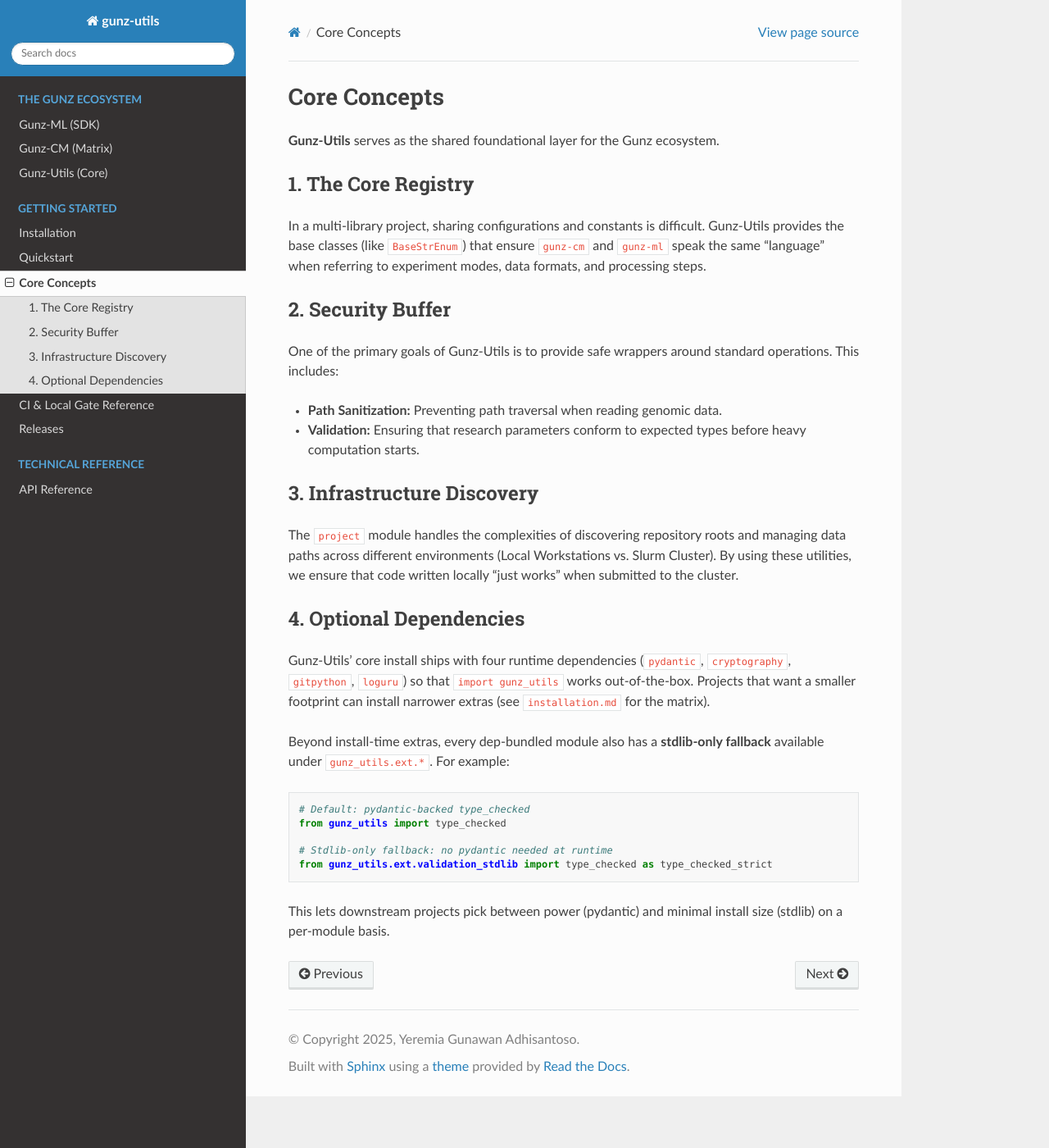
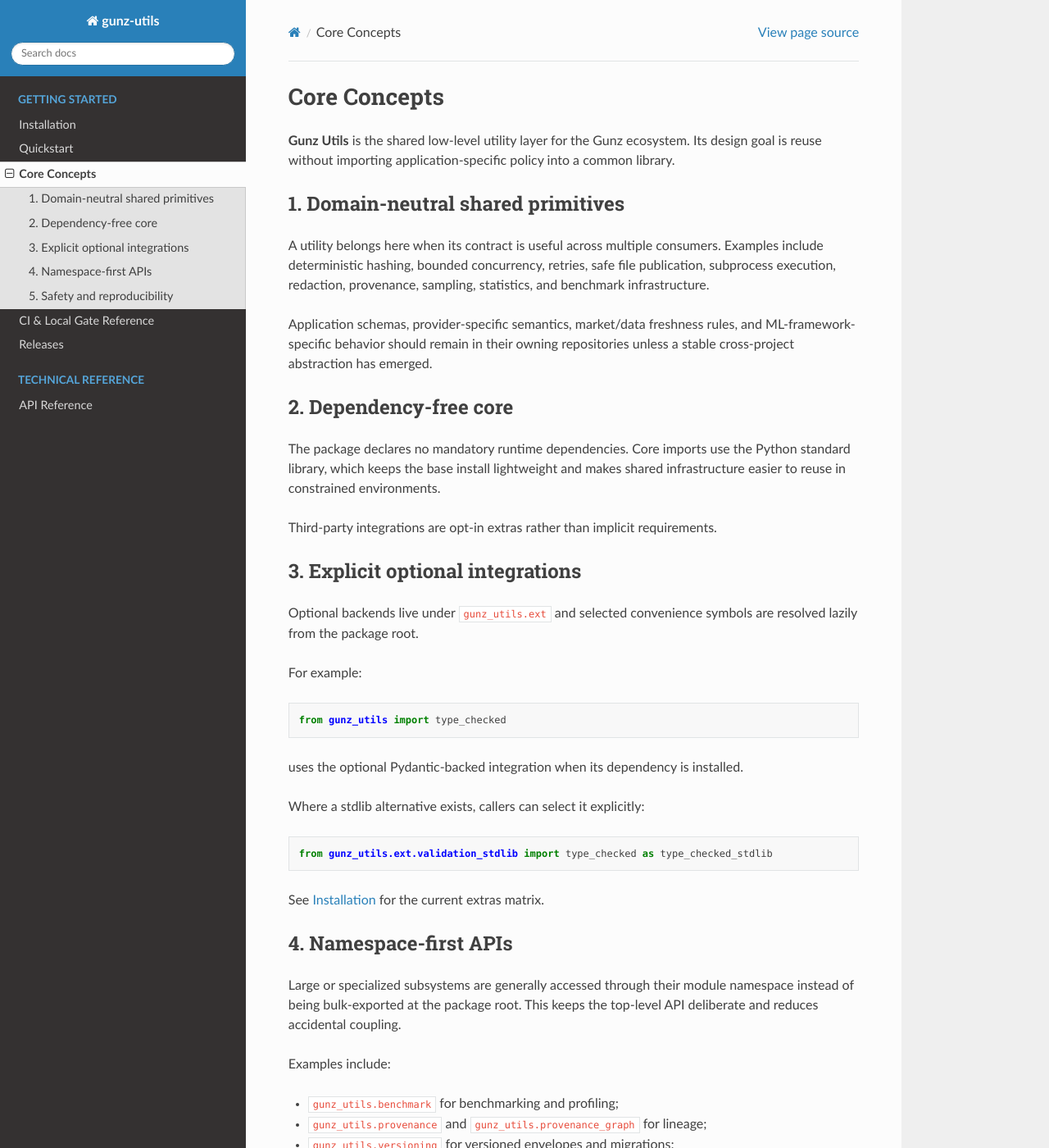
Before and after one commit to sXperfect/gunz-utils, a Sphinx documentation site: the page built from docs/source/concepts.md, in a window 1280 px wide and 1400 px high. Shown: the whole window at 82% size. Built offline with Sphinx 7.4.7 and the Read the Docs theme 3.1.0, drawn with Linux system fonts in a browser that asks for light colours; some of the changed text lies outside the part shown.

Commit message:
docs: align reference docs with current package

````diff
--- a/docs/source/concepts.md
+++ b/docs/source/concepts.md
@@ -1,39 +1,69 @@
 # Core Concepts
 
-**Gunz-Utils** serves as the shared foundational layer for the Gunz ecosystem.
+**Gunz Utils** is the shared low-level utility layer for the Gunz ecosystem. Its
+design goal is reuse without importing application-specific policy into a common
+library.
 
-## 1. The Core Registry
+## 1. Domain-neutral shared primitives
 
-In a multi-library project, sharing configurations and constants is difficult. Gunz-Utils provides the base classes (like `BaseStrEnum`) that ensure `gunz-cm` and `gunz-ml` speak the same "language" when referring to experiment modes, data formats, and processing steps.
+A utility belongs here when its contract is useful across multiple consumers.
+Examples include deterministic hashing, bounded concurrency, retries, safe file
+publication, subprocess execution, redaction, provenance, sampling, statistics,
+and benchmark infrastructure.
 
-## 2. Security Buffer
+Application schemas, provider-specific semantics, market/data freshness rules,
+and ML-framework-specific behavior should remain in their owning repositories
+unless a stable cross-project abstraction has emerged.
 
-One of the primary goals of Gunz-Utils is to provide safe wrappers around standard operations. This includes:
-*   **Path Sanitization:** Preventing path traversal when reading genomic data.
-*   **Validation:** Ensuring that research parameters conform to expected types before heavy computation starts.
+## 2. Dependency-free core
 
-## 3. Infrastructure Discovery
+The package declares no mandatory runtime dependencies. Core imports use the
+Python standard library, which keeps the base install lightweight and makes
+shared infrastructure easier to reuse in constrained environments.
 
-The `project` module handles the complexities of discovering repository roots and managing data paths across different environments (Local Workstations vs. Slurm Cluster). By using these utilities, we ensure that code written locally "just works" when submitted to the cluster.
+Third-party integrations are opt-in extras rather than implicit requirements.
 
-## 4. Optional Dependencies
+## 3. Explicit optional integrations
 
-Gunz-Utils' core install ships with four runtime dependencies (`pydantic`,
-`cryptography`, `gitpython`, `loguru`) so that `import gunz_utils` works
-out-of-the-box. Projects that want a smaller footprint can install narrower
-extras (see `installation.md` for the matrix).
+Optional backends live under `gunz_utils.ext` and selected convenience symbols
+are resolved lazily from the package root.
 
-Beyond install-time extras, every dep-bundled module also has a
-**stdlib-only fallback** available under `gunz_utils.ext.*`. For
-example:
+For example:
 
 ```python
-# Default: pydantic-backed type_checked
 from gunz_utils import type_checked
-
-# Stdlib-only fallback: no pydantic needed at runtime
-from gunz_utils.ext.validation_stdlib import type_checked as type_checked_strict
 ```
 
-This lets downstream projects pick between power (pydantic) and minimal
-install size (stdlib) on a per-module basis.
+uses the optional Pydantic-backed integration when its dependency is installed.
+
+Where a stdlib alternative exists, callers can select it explicitly:
+
+```python
+from gunz_utils.ext.validation_stdlib import type_checked as type_checked_stdlib
+```
+
+See [Installation](installation.md) for the current extras matrix.
+
+## 4. Namespace-first APIs
+
+Large or specialized subsystems are generally accessed through their module
+namespace instead of being bulk-exported at the package root. This keeps the
+top-level API deliberate and reduces accidental coupling.
+
+Examples include:
+
+- `gunz_utils.benchmark` for benchmarking and profiling;
+- `gunz_utils.provenance` and `gunz_utils.provenance_graph` for lineage;
+- `gunz_utils.versioning` for versioned envelopes and migrations;
+- `gunz_utils.content_store` for content-addressed storage.
+
+## 5. Safety and reproducibility
+
+Many utilities encode defensive behavior that is easy to get subtly wrong when
+reimplemented independently: atomic publication, bounded resource usage,
+shell-free subprocess execution, secret redaction, safe path handling,
+deterministic serialization, stable fingerprints, and explicit provenance.
+
+These helpers provide mechanisms rather than application policy. Consumers
+remain responsible for choosing appropriate limits, retry semantics, access
+rules, and domain-specific validation.
--- a/docs/source/conf.py
+++ b/docs/source/conf.py
@@ -22,8 +22,6 @@
 
 intersphinx_mapping = {
     'python': ('https://docs.python.org/3', None),
-    'gunz_ml': ('https://gunz-ml.pages.dev/', None),
-    'gunz_cm': ('https://gunz-cm.pages.dev/', None),
 }
 
 templates_path = ['_templates']
--- a/docs/source/installation.md
+++ b/docs/source/installation.md
@@ -1,62 +1,83 @@
 # Installation
 
-**Gunz-Utils** is the foundational core of the Gunz ecosystem, providing shared enums, validation logic, project management, observability, and security utilities.
+**Gunz Utils** is a Python 3.11+ utility library with a dependency-free core.
+Third-party integrations are available only through optional extras.
 
-## Standard Installation
+## Install directly from GitHub
 
-Install directly from GitHub:
+Core only:
 
 ```bash
-pip install git+https://github.com/sXperfect/gunz-utils.git
+python -m pip install "gunz-utils @ git+https://github.com/sXperfect/gunz-utils.git"
 ```
 
-## Development Environment
+With the common runtime integrations:
 
 ```bash
-# Create the environment
-mamba create -n gunz-utils python=3.11
+python -m pip install "gunz-utils[all] @ git+https://github.com/sXperfect/gunz-utils.git"
+```
 
-# Activate it
-mamba activate gunz-utils
+Add plotting when benchmark visualization is needed:
 
-# Install in editable mode
-pip install -e .
+```bash
+python -m pip install "gunz-utils[all,plot] @ git+https://github.com/sXperfect/gunz-utils.git"
 ```
+
+For reproducible deployments, pin the VCS URL to a reviewed tag or commit SHA
+instead of tracking the repository head.
+
+## Install from a local checkout
+
+```bash
+git clone https://github.com/sXperfect/gunz-utils.git
+cd gunz-utils
+python -m pip install -e .
+```
+
+For local development:
+
+```bash
+python -m pip install -e ".[all,plot,docs]"
+python -m pip install pytest==9.0.2 ruff==0.14.10 mypy==1.19.1
+```
+
+The explicit developer-tool versions above mirror the hosted CI workflow.
 
 ## Dependencies
 
-Gunz-Utils' core install pulls the following runtime dependencies:
+The core distribution has no runtime dependencies:
 
-| Package | Version | Why |
-|---|---|---|
-| `pydantic` | `>=2.0.0` | `BaseModel` support in `models.py`; `validate_call` in `ext.validation_pydantic` |
-| `cryptography` | `>=42.0.0` | `Fernet` + `AESGCM` + `PBKDF2` in `ext.secure_crypto` and `ext.secure_store` |
-| `gitpython` | `>=3.1.0` | `Repo` for project-root detection in `ext.project_gitpython` |
-| `loguru` | `>=0.7.0` | Structured logging in `ext.observability_loguru`; debug logging in `ext.project_gitpython` |
-
-## Optional Dependencies
-
-To minimize install footprint for projects that don't need the heavy modules,
-install narrower subsets of gunz-utils via extras:
-
-| Extra | Pulls in | Unlocks |
-|---|---|---|
-| `validation` | `pydantic>=2.0.0` | `type_checked` decorator (default backend) |
-| `project` | `gitpython>=3.1.0`, `loguru>=0.7.0` | `resolve_project_root` (default backend) |
-| `observability` | `loguru>=0.7.0` | `setup_logging` (default backend) |
-| `secure` | `cryptography>=42.0.0` | `SecureStore`, `encrypt`, `decrypt` |
-| `all` | everything in `dependencies=` | every default backend |
-| `docs` | sphinx, myst-parser, sphinx-autodoc-typehints, sphinx_rtd_theme | building the documentation locally |
-
-Examples:
-
-```bash
-pip install gunz-utils[validation]    # add pydantic explicitly
-pip install gunz-utils[secure]       # add cryptography
-pip install gunz-utils[all]           # everything
-pip install gunz-utils[all,docs]      # everything + docs tooling
+```toml
+dependencies = []
 ```
 
-Stdlib-only fallback paths are also available without any of the
-above extras — see the *Optional Dependencies* section in
-`concepts.md` for details on `gunz_utils.ext.*` modules.
+Importing `gunz_utils` therefore does not require Pydantic, Cryptography,
+GitPython, Loguru, or Matplotlib.
+
+Optional extras are defined in `pyproject.toml`:
+
+| Extra | Adds | Representative functionality |
+|---|---|---|
+| `validation` | `pydantic>=2.0.0` | Pydantic-backed runtime validation |
+| `project` | `gitpython>=3.1.0` | Git-aware project-root discovery |
+| `observability` | `loguru>=0.7.0` | Structured logging setup |
+| `secure` | `cryptography>=42.0.0` | Encryption and secure storage |
+| `plot` | `matplotlib>=3.8.0` | Benchmark plotting |
+| `all` | validation + project + observability + secure | Common runtime integrations |
+| `docs` | Sphinx toolchain | Local documentation builds |
+
+`all` intentionally does not include `plot` or `docs`.
+
+## Optional integration behavior
+
+Common optional symbols are exposed lazily from the package root:
+
+```python
+from gunz_utils import SecureStore, resolve_project_root, setup_logging, type_checked
+```
+
+Install the matching extra before using a symbol whose backend depends on a
+third-party package.
+
+Where provided, stdlib alternatives live under `gunz_utils.ext.*`. The API
+reference documents which backend each symbol uses.
--- a/docs/source/quickstart.md
+++ b/docs/source/quickstart.md
@@ -1,45 +1,66 @@
 # Quickstart
 
-**Gunz-Utils** provides several critical primitives used across the 3D-Recon/Pekora projects.
+**Gunz Utils** provides reusable, domain-neutral Python primitives shared across
+Gunz projects. The core package has no runtime dependencies.
 
-## 1. Enhanced Enums
-
-Use `BaseStrEnum` for case-insensitive string enums with fuzzy lookup support:
+## Collections and iteration
 
 ```python
-from gunz_utils.enums import BaseStrEnum
+from gunz_utils import chunked, deep_get
 
-class Mode(BaseStrEnum):
-    TRAIN = "train"
-    EVAL = "eval"
-
-# Case insensitive lookup
-mode = Mode.from_str("Train")
-print(mode)  # Mode.TRAIN
+batches = list(chunked(range(5), n=2))
+value = deep_get({"job": {"retries": 3}}, "job.retries")
 ```
 
-## 2. Project Management
-
-Easily locate the project root and manage paths securely:
+## Deterministic hashing and serialization
 
 ```python
-from gunz_utils import resolve_project_root
+from gunz_utils import canonical_json, content_hash
 
-root = resolve_project_root()
-print(f"Project is located at: {root}")
+payload = {"name": "example", "enabled": True}
+encoded = canonical_json(payload)
+digest = content_hash(encoded)
 ```
 
-## 3. Data Validation
-
-Leverage Pydantic-powered validation for your research functions:
+## Safe paths and redaction
 
 ```python
-from gunz_utils.ext.validation_pydantic import validate_call
+from gunz_utils import redact_dict, safe_path_join
 
-@validate_call
-def process_data(samples: int, resolution: int):
-    print(f"Processing {samples} at {resolution}bp")
+path = safe_path_join("/srv/data", "reports", "latest.json")
+safe_log = redact_dict({"user": "alice", "password": "secret"})
+```
 
-# This will raise a validation error if types are incorrect
-process_data(samples=100, resolution=10000)
+## Concurrency and retries
+
+```python
+from gunz_utils import async_retry, gather_limited
+
+# See the API reference for policies, limits, and error handling.
 ```
+
+## Optional integrations
+
+Optional dependencies are loaded lazily:
+
+```python
+from gunz_utils import SecureStore, resolve_project_root, setup_logging, type_checked
+```
+
+Install the corresponding extras before using these symbols. See
+[Installation](installation.md) for the extras matrix.
+
+## Benchmarking
+
+```python
+from gunz_utils.benchmark import benchmark
+
+result = benchmark(sum, range(10_000), warmup=3, iterations=20)
+print(result.stats.mean, result.stats.p95)
+```
+
+The benchmark package also provides process profiling, comparison, regression
+gates, history, reporting, artifact verification, and optional plotting.
+
+For the complete surface, continue with the [API reference](api.rst) and
+[Core concepts](concepts.md).
````
Also changed, not shown: docs/TASKS.md (+4 -2 lines), docs/source/index.rst (+16 -14 lines), 2 other files.
